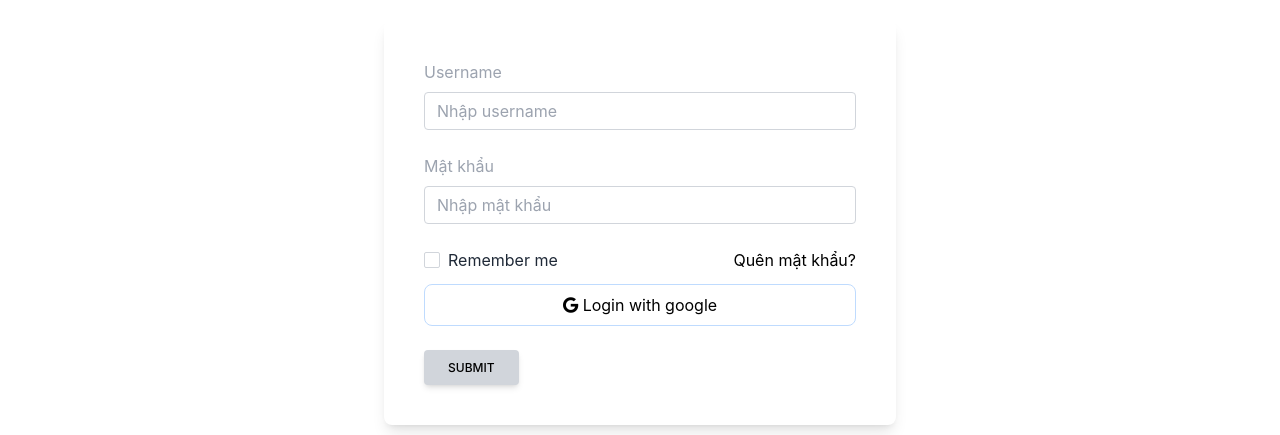
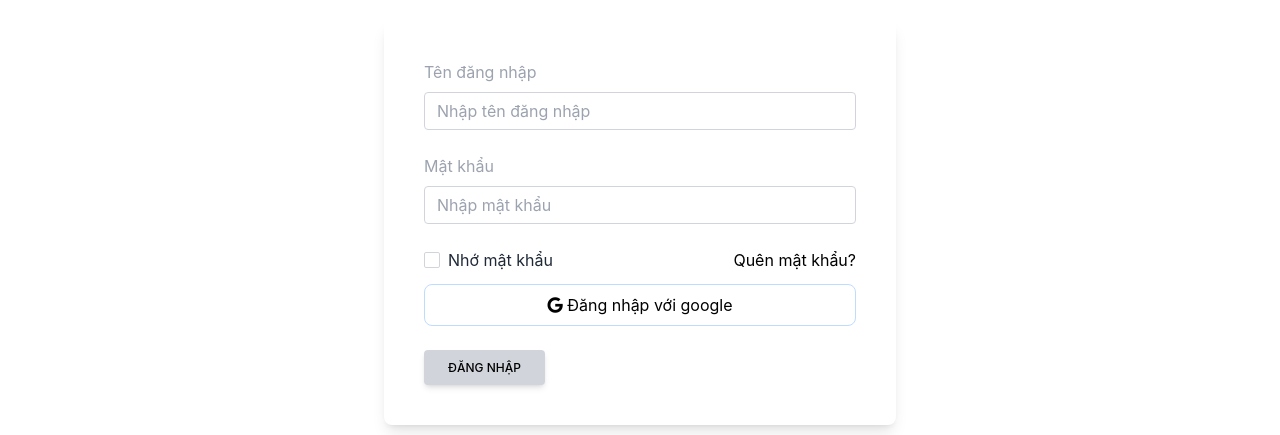
Before and after one commit to anphamquoc/fullstack-java, a React (Create React App) app: page /login-register in a window 1280 px wide. Shown: the part 350-785 px from the top of the page. Built offline with nearby package versions, Linux system fonts and the light colour scheme; no server answers; what tw-elements would draw is missing.

Commit message:
Sửa ở Phần đăng nhập/đăng ký

```diff
--- a/src/components/login/Form.jsx
+++ b/src/components/login/Form.jsx
@@ -95,8 +95,8 @@ const Form = () => {
                   name={"Username"}
                   setUser={setUserLogin}
                   user={userLogin}
-                  placeholder={"username"}
-                  label={"Username"}
+                  placeholder={"tên đăng nhập"}
+                  label={"Tên đăng nhập"}
                   //username has at least 1 character, and at most 20 characters
                 />
                 <Input
@@ -118,7 +118,7 @@ const Form = () => {
                       class="form-check-label inline-block text-gray-800"
                       for="exampleCheck1"
                     >
-                      Remember me
+                      Nhớ mật khẩu
                     </label>
                   </div>
                   <Link to={"/forgot-password"}>
@@ -131,7 +131,7 @@ const Form = () => {
                     className="border border-blue-200 p-2 rounded-lg w-full"
                     type="button"
                   >
-                    <i class="fab fa-google"></i> Login with google
+                    <i class="fab fa-google"></i> Đăng nhập với google
                   </button>
                 </div>
                 <button
@@ -155,7 +155,7 @@ const Form = () => {
                   {/* {true ? (
                     <i class="fad fa-spinner-third fa-spin"></i>
                   ) : ( */}
-                  Submit
+                  Đăng nhập
                   {/* )} */}
                 </button>
               </form>
@@ -167,8 +167,8 @@ const Form = () => {
                   name={"Username"}
                   user={userRegister}
                   setUser={setUserRegister}
-                  placeholder={"username"}
-                  label={"Username"}
+                  placeholder={"tên đăng nhập"}
+                  label={"Tên đăng nhập"}
                 />
                 <Input
                   name={"Password"}
@@ -178,6 +178,41 @@ const Form = () => {
                   placeholder="mật khẩu"
                   label={"Mật khẩu"}
                 />
+                <div class="form-group mb-6">
+                  <label
+                    for={"rePassword"}
+                    class="form-label inline-block mb-2 text-gray-400"
+                  >
+                    Nhập lại mật khẩu
+                  </label>
+                  <input
+                    type="password"
+                    class="form-control
+      block
+      w-full
+      px-3
+      py-1.5
+      text-base
+      font-normal
+      text-gray-700
+      bg-white bg-clip-padding
+      border border-solid border-gray-300
+      rounded
+      transition
+      ease-in-out
+      m-0
+      focus:text-gray-700 focus:bg-white focus:border-blue-600 focus:outline-none"
+                    id="exampleInputEmail1"
+                    aria-describedby="emailHelp"
+                    placeholder={`Nhập lại mật khẩu`}
+                    name={"rePassword"}
+                    onChange={(e) => setRePassword(e.target.value)}
+                    pattern={"^(?=.*[0-9])(?=.*[a-z])(?=.*[A-Z]).{8,32}$"}
+                  />
+                  {/* <small id="emailHelp" class="block mt-1 text-xs text-gray-600">
+              We'll never share your email with anyone else.
+            </small> */}
+                </div>
                 <Input
                   name={"soDt"}
                   user={userRegister}
@@ -214,41 +249,7 @@ const Form = () => {
                   placeholder={"địa chỉ"}
                   label={"Địa chỉ"}
                 />
-                <div class="form-group mb-6">
-                  <label
-                    for={"rePassword"}
-                    class="form-label inline-block mb-2 text-gray-400"
-                  >
-                    Nhập lại mật khẩu
-                  </label>
-                  <input
-                    type="password"
-                    class="form-control
-      block
-      w-full
-      px-3
-      py-1.5
-      text-base
-      font-normal
-      text-gray-700
-      bg-white bg-clip-padding
-      border border-solid border-gray-300
-      rounded
-      transition
-      ease-in-out
-      m-0
-      focus:text-gray-700 focus:bg-white focus:border-blue-600 focus:outline-none"
-                    id="exampleInputEmail1"
-                    aria-describedby="emailHelp"
-                    placeholder={`Nhập lại mật khẩu`}
-                    name={"rePassword"}
-                    onChange={(e) => setRePassword(e.target.value)}
-                    pattern={"^(?=.*[0-9])(?=.*[a-z])(?=.*[A-Z]).{8,32}$"}
-                  />
-                  {/* <small id="emailHelp" class="block mt-1 text-xs text-gray-600">
-              We'll never share your email with anyone else.
-            </small> */}
-                </div>
+
                 <div className="flex justify-between">
                   <div class="form-group form-check mb-6">
                     <input
@@ -260,7 +261,7 @@ const Form = () => {
                       class="form-check-label inline-block text-gray-800"
                       for="exampleCheck1"
                     >
-                      Remember me
+                      Nhớ mật khẩu
                     </label>
                   </div>
                 </div>
@@ -282,7 +283,7 @@ const Form = () => {
       duration-150
       ease-in-out"
                 >
-                  Submit
+                  Đăng ký
                 </button>
               </form>
             </div>
```
